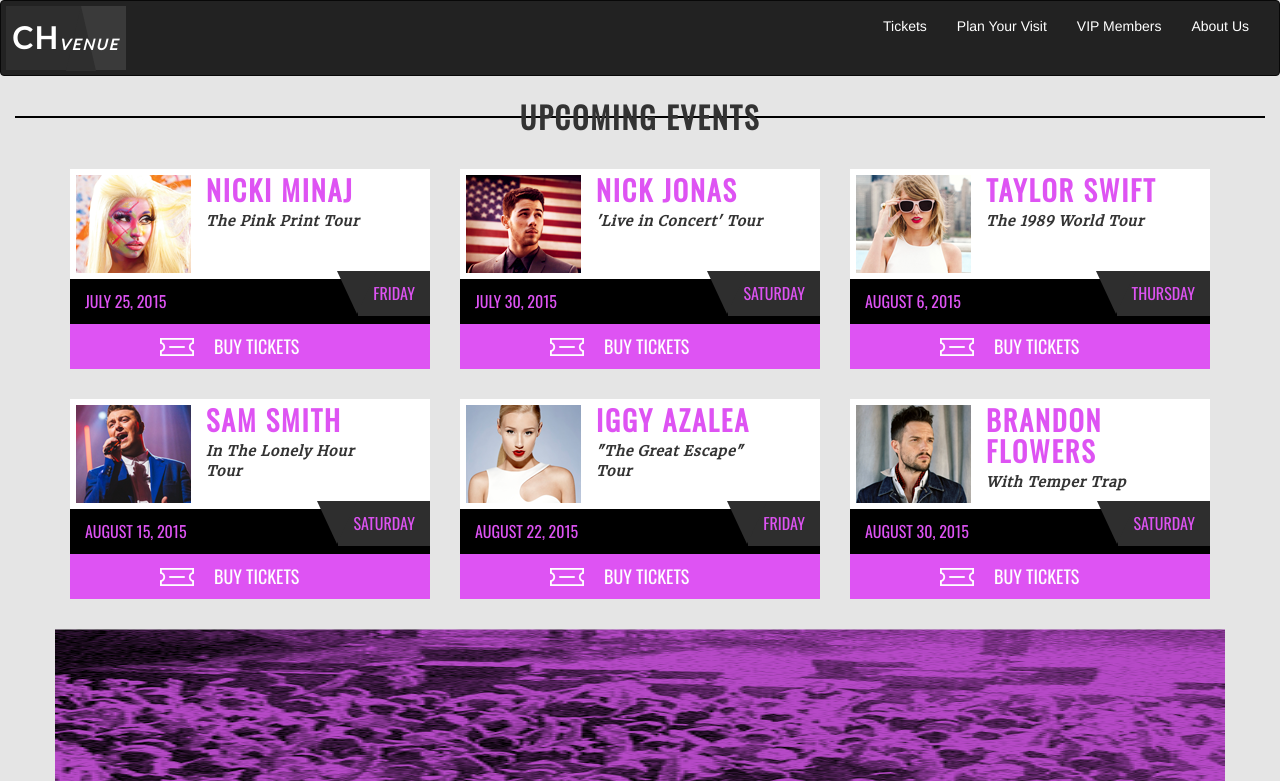
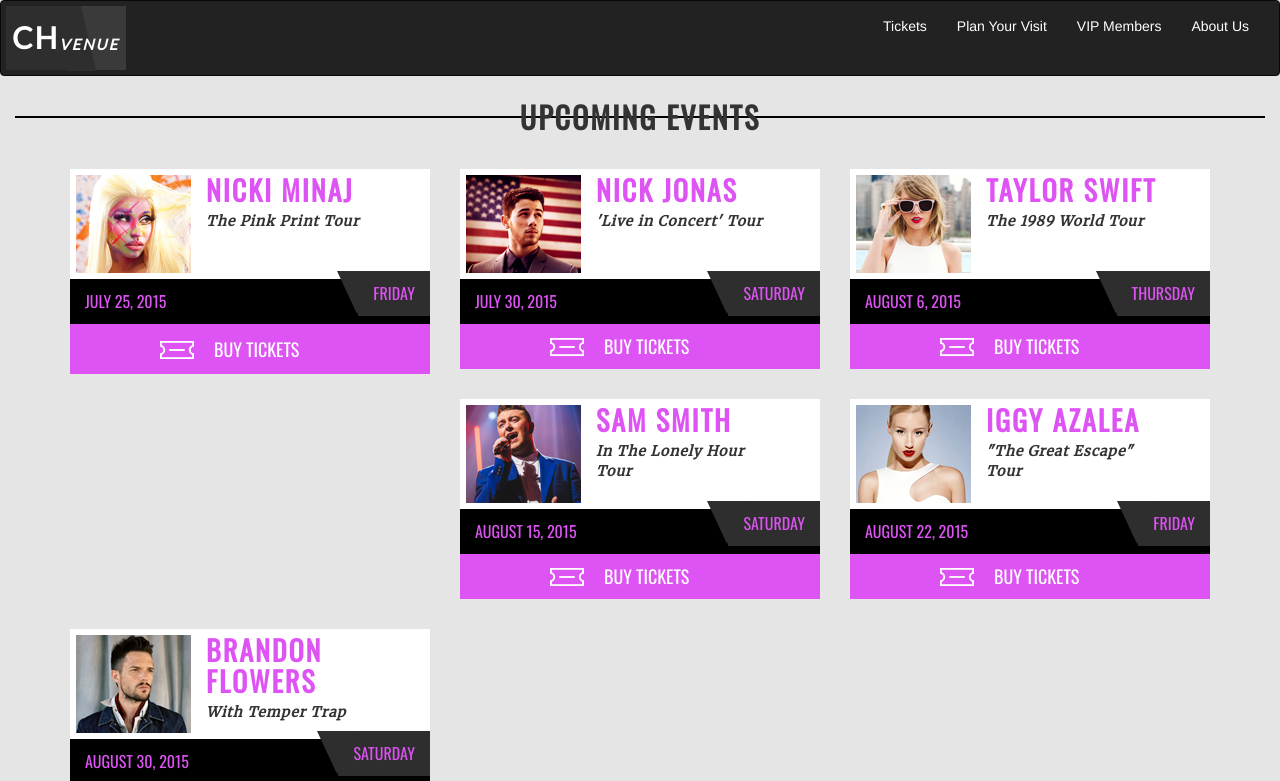
Before and after one commit to Kovachks/CarbonHouse, a plain HTML site: page index.html in a window 1280 px wide. In both pictures the pointer is over the picture 132 px from the left and 347 px from the top of the page. Shown: the top 781 px of the page. Drawn offline with nearby package versions, Linux system fonts and the light colour scheme; some packages are replaced by stand-ins of ours.

Commit message:
updated hover states

```diff
--- a/assets/css/style.css
+++ b/assets/css/style.css
@@ -189,11 +189,19 @@
     padding-right: 0;
 }
 .ticketImg {
+    transition: all .5s ease;
     padding: 14px 0;
     padding-left: 25%;
     float: left;
 }
+.buyTickets:hover .ticketImg {
+    transition: all .5s ease;
+    padding: 17px 0 14px 0;
+    padding-left: 25%;
+    float: left;
+}
 .buyTickets {
+    transition: all .5s ease;
     line-height: 45px;
     height: 45px;
     font-size: 18px;
@@ -203,6 +211,10 @@
     padding-left: 0;
     padding-right: 0;
     text-transform: uppercase;
+}
+.buyTickets:hover{
+    height: 50px;
+    line-height: 50px;
 }
 .buyTicketsText {
     padding-left: 40%;
@@ -272,7 +284,7 @@
     transition: all .5s ease;
     background-color: #de53f3;
     font-weight: bold;
-    font-size: 18px;
+    padding: 14px 100px;
 }
 
 /* Social/Directions */
@@ -323,6 +335,7 @@ margin: 5px 0 15px 0;
     margin: 0 .5%;
 }
 .socialImage {
+    transition: all .5 ease;
     display: block;
     width:33%;
     margin: 14px auto 17px auto;
```
